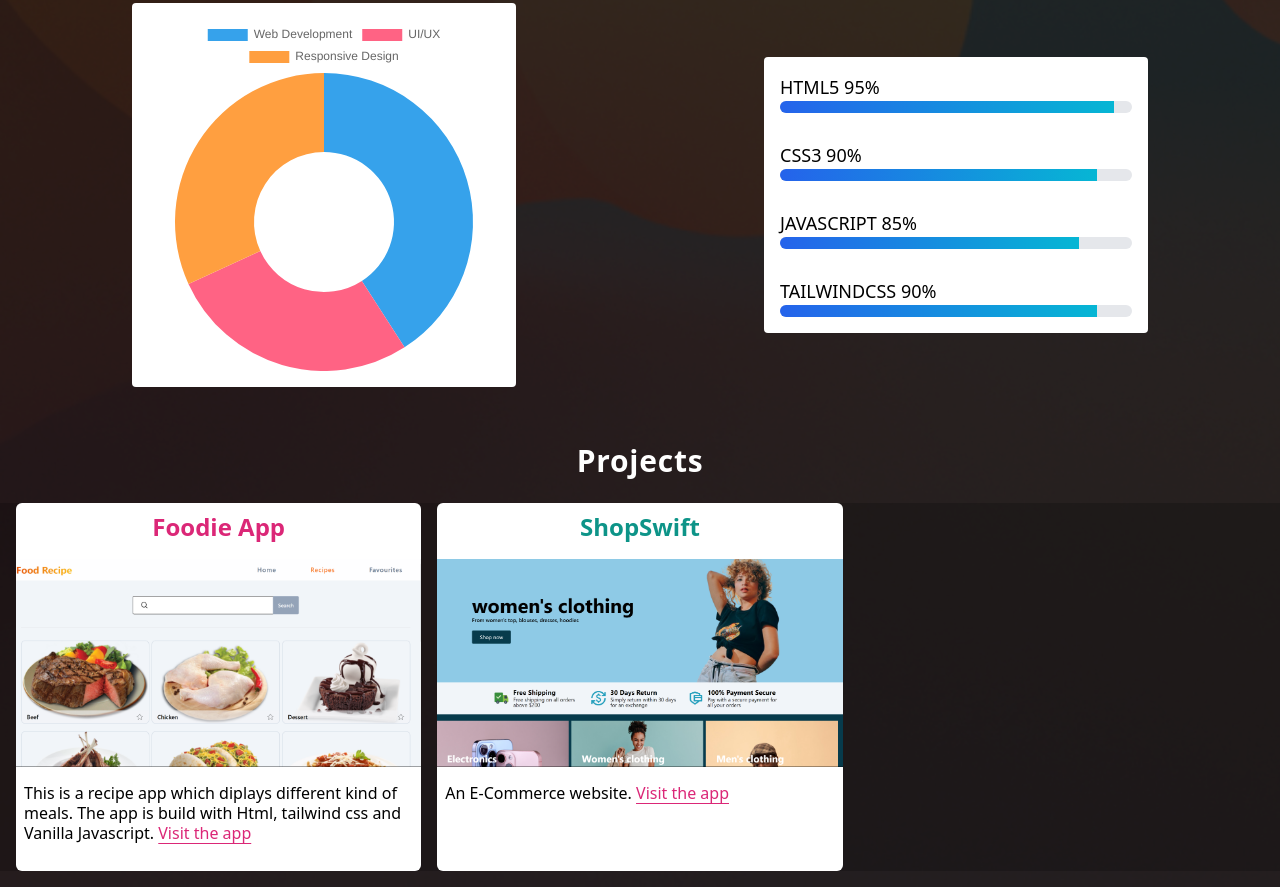
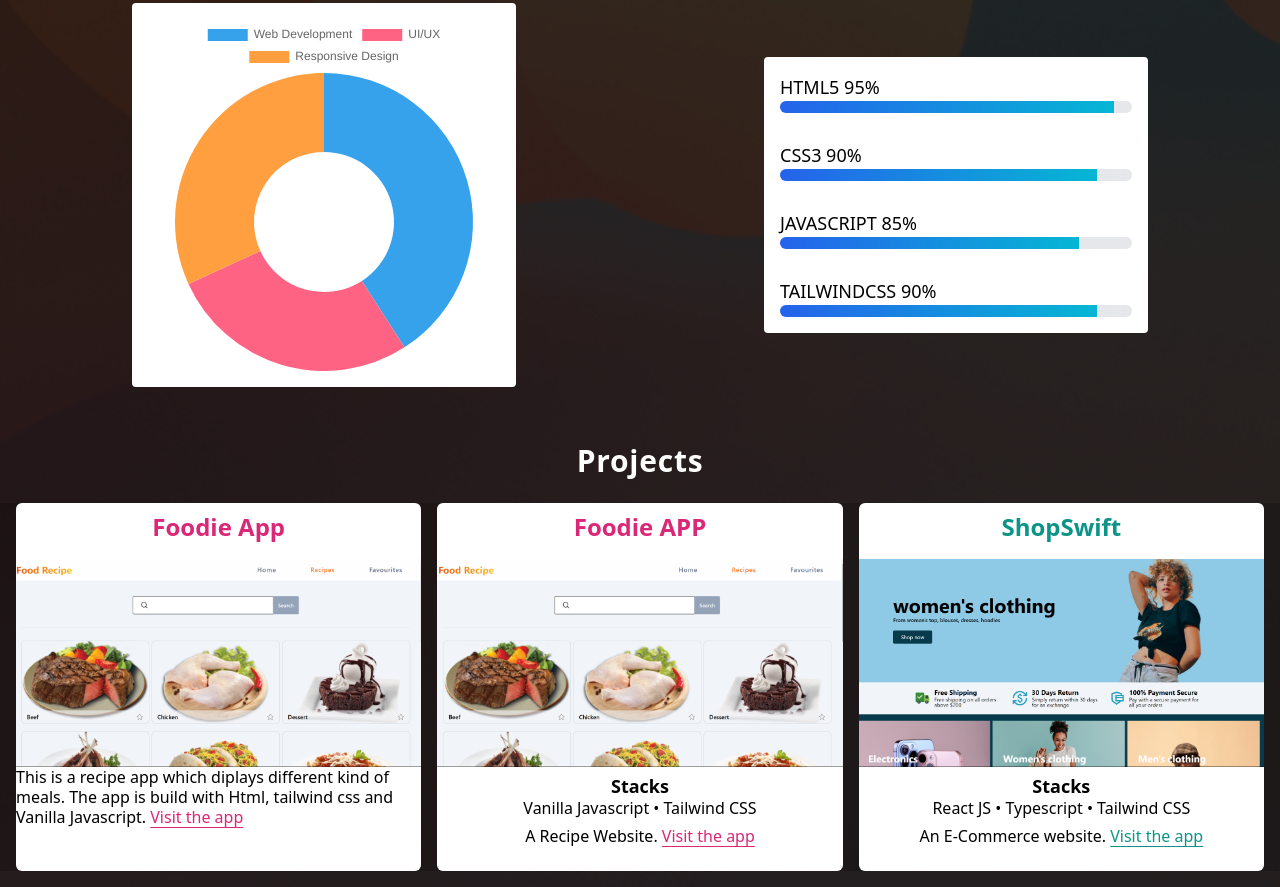
Before and after one commit to Tonnykimanthi/personal-portfolio, a plain HTML site: page public/index.html in a window 1280 px wide. Shown: the part 1333-2220 px from the top of the page. Drawn offline with nearby package versions, Linux system fonts and the light colour scheme.

Commit message:
Edit: index.html, styles.css

```diff
--- a/public/index.html
+++ b/public/index.html
@@ -238,21 +238,45 @@
                         <img class="w-full h-full object-cover group-hover:scale-110 transition duration-300"
                             src="images/recipe_2.png" alt="Recipe screenshot">
                     </div>
-                    <p class="mt-2 p-2 leading-tight font-medium">This is a recipe app which diplays different kind of
+                    <p class="leading-tight font-medium">This is a recipe app which diplays different kind of
                         meals. The app is build with Html, tailwind css and Vanilla Javascript. <a target="_blank"
                             href="https://tonykimanthi.github.io/recipe-app/public/"
                             class="text-pink-600 underline underline-offset-4 hover:no-underline">Visit the app</a></p>
                 </article>
+
+                <article class="bg-white py-2 w-full h-[23rem] rounded-md text-black cursor-pointer group">
+                    <h3 class="text-2xl text-center text-pink-600 font-bold">Foodie APP</h3>
+                    <div class="mt-4 w-full h-52 overflow-hidden">
+                        <img class="w-full h-full object-cover group-hover:scale-110 transition duration-300"
+                            src="images/recipe_2.png" alt="Recipe app">
+                    </div>
+                    <div class="mt-2 px-2">
+                        <h4 class="text-center text-lg font-bold leading-tight">Stacks</h4>
+                        <span class="text-center block leading-tight">Vanilla Javascript • Tailwind CSS</span>
+                        <p class="mt-2 text-center leading-tight font-medium">A Recipe Website.
+                            <a target="_blank" href="https://tonykimanthi.github.io/recipe-app/public/"
+                                class="text-pink-600 underline underline-offset-4 hover:no-underline">Visit the
+                                app</a>
+                        </p>
+                    </div>
+                </article>
+
                 <article class="bg-white py-2 w-full h-[23rem] rounded-md text-black cursor-pointer group">
                     <h3 class="text-2xl text-center text-teal-600 font-bold">ShopSwift</h3>
                     <div class="mt-4 w-full h-52 overflow-hidden">
                         <img class="w-full h-full object-cover group-hover:scale-110 transition duration-300"
-                            src="images/shop-swift.png" alt="Recipe screenshot">
+                            src="images/shop-swift.png" alt="ShopSwift">
                     </div>
-                    <p class="mt-2 p-2 leading-tight font-medium">An E-Commerce website. <a
-                            target="_blank" href="https://shop-swift-seven.vercel.app/"
-                            class="text-pink-600 underline underline-offset-4 hover:no-underline">Visit the
-                            app</a></p>
+
+                    <div class="mt-2 px-2">
+                        <h4 class="text-center text-lg font-bold leading-tight">Stacks</h4>
+                        <span class="text-center block leading-tight">React JS • Typescript • Tailwind CSS</span>
+                        <p class="mt-2 text-center leading-tight font-medium">An E-Commerce website.
+                            <a target="_blank" href="https://shop-swift-seven.vercel.app/"
+                                class="text-teal-600 underline underline-offset-4 hover:no-underline">Visit the
+                                app</a>
+                        </p>
+                    </div>
                 </article>
             </div>
         </section>
```
Also changed, not shown: public/styles.css.
